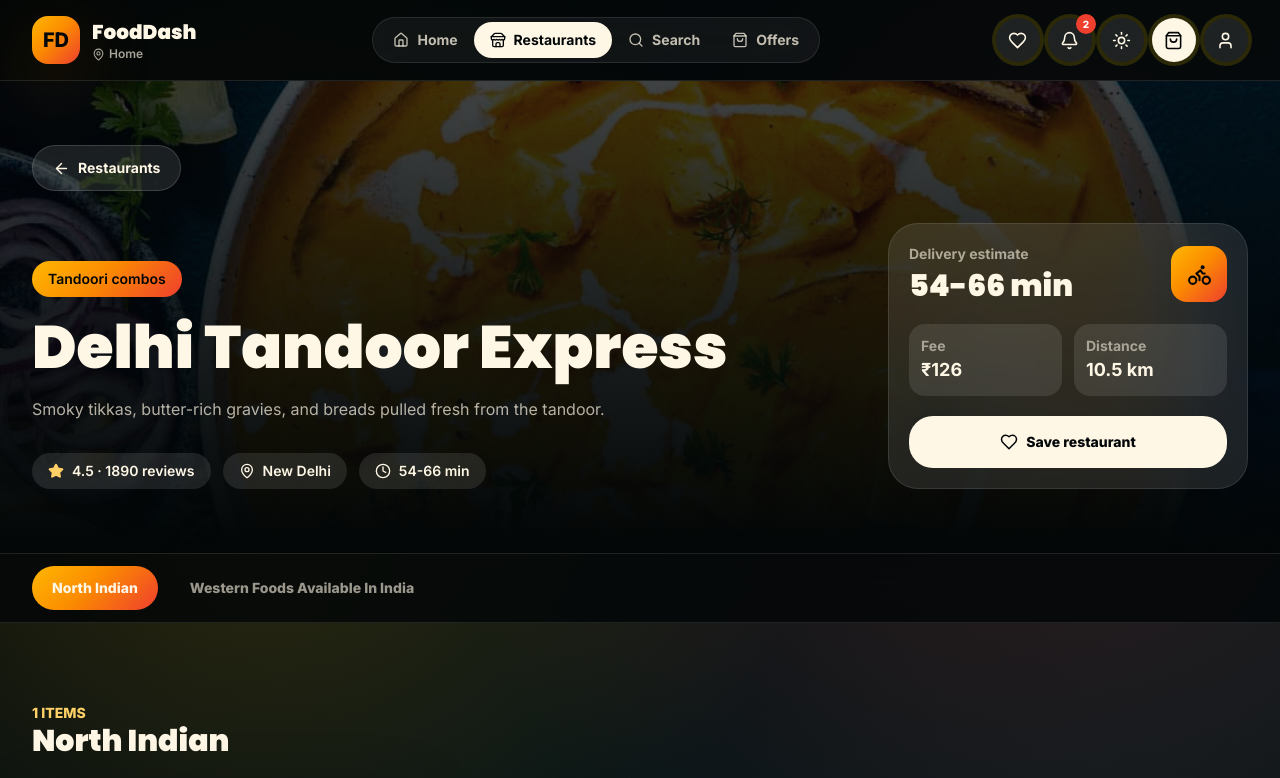
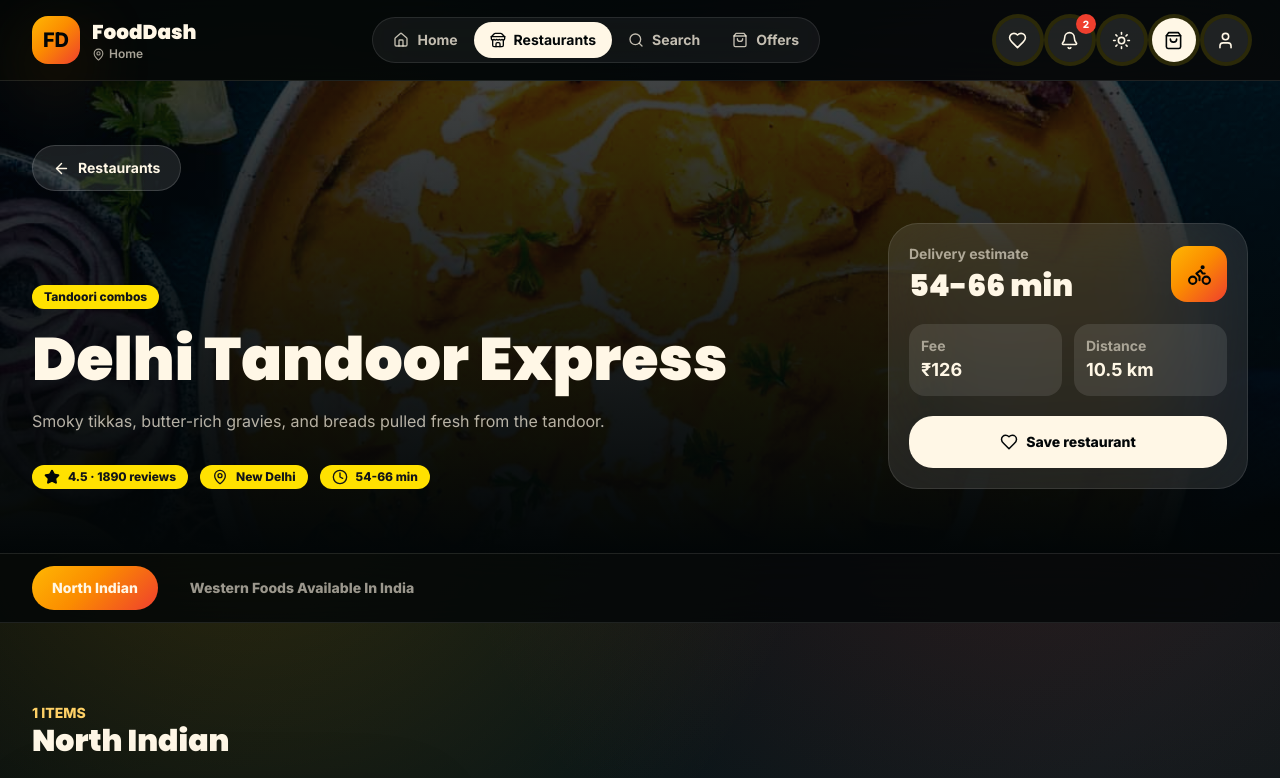
Before and after one commit to mahek-yadav/FoodDashapp, a React (Vite) app: page /restaurants/delhi-tandoor-express in a window 1280 px wide. Shown: the top 778 px of the page. Built offline with nearby package versions, Linux system fonts and the light colour scheme.

Commit message:
style(badges): apply brand yellow background and dark text to pills/badges

```diff
--- a/src/components/food/DishCard.jsx
+++ b/src/components/food/DishCard.jsx
@@ -30,7 +30,7 @@ export default function DishCard({ dish, onCustomize, index = 0, compact = false
           <Heart size={17} fill={saved ? "currentColor" : "none"} />
         </button>
         {dish.bestseller ? (
-          <span className="absolute left-3 top-3 rounded-full bg-flame-gradient px-3 py-1 text-xs font-black text-ink-950">
+          <span className="absolute left-3 top-3 pill-brand">
             Best Seller
           </span>
         ) : null}
--- a/src/components/food/OrderHistoryCard.jsx
+++ b/src/components/food/OrderHistoryCard.jsx
@@ -15,7 +15,7 @@ export default function OrderHistoryCard({ order }) {
             <Clock size={15} /> {new Date(order.placedAt).toLocaleString("en-IN")}
           </p>
         </div>
-        <span className="pill bg-mint-500 text-white">
+        <span className="pill pill-brand">
           <Truck size={16} /> {order.status}
         </span>
       </div>
--- a/src/components/food/WishlistCard.jsx
+++ b/src/components/food/WishlistCard.jsx
@@ -23,10 +23,10 @@ export default function WishlistCard({ item, type, onRemove }) {
           </button>
         </div>
         <div className="mt-4 flex flex-wrap items-center gap-2 text-xs font-black">
-          <span className="pill bg-mint-500 px-3 py-1 text-white">
+          <span className="pill pill-brand px-3 py-1">
             <Star size={13} fill="currentColor" /> {item.rating}
           </span>
-          <span className="pill bg-ink-950/5 px-3 py-1 text-ink-800 dark:bg-white/10 dark:text-cream/75">
+          <span className="pill pill-brand px-3 py-1">
             {type === "restaurant" ? `${item.deliveryTime} min` : formatINR(item.price)}
           </span>
         </div>
--- a/src/index.css
+++ b/src/index.css
@@ -95,6 +95,20 @@
     filter: brightness(0.98);
   }
 
+  /* Brand icon used for the FD logo tile in header/footer */
+  .brand-icon {
+    background: rgb(var(--brand));
+    color: rgb(17,20,24);
+    /* a subtle glow to match the button treatment */
+    box-shadow: 0 18px 48px rgba(var(--brand-rgb), 0.18);
+  }
+
+  .pill-brand {
+    @apply rounded-full px-3 py-1 text-xs font-black;
+    background: rgb(var(--brand));
+    color: rgb(17,20,24);
+  }
+
   .section-pad {
     @apply py-12 sm:py-16 lg:py-20;
   }
--- a/src/pages/HomePage.jsx
+++ b/src/pages/HomePage.jsx
@@ -27,8 +27,8 @@ export default function HomePage() {
         />
         <div className="page-shell relative grid min-h-[calc(100vh-5rem)] items-center gap-10 py-12 lg:grid-cols-[.95fr_1.05fr]">
           <motion.div initial={{ opacity: 0, y: 28 }} animate={{ opacity: 1, y: 0 }} transition={{ duration: 0.55 }}>
-            <span className="pill mb-5 bg-white/10 text-flame-300 backdrop-blur-xl">
-              <Sparkles size={16} /> India&apos;s Fastest Way To Satisfy Your Cravings
+            <span className="pill mb-5 pill-brand backdrop-blur-xl">
+              India&apos;s Fastest Way To Satisfy Your Cravings
             </span>
             <h1 className="font-display text-5xl font-black leading-tight text-cream sm:text-6xl lg:text-7xl">
               Discover India&apos;s Most Loved Food
@@ -153,7 +153,7 @@ export default function HomePage() {
         <div className="page-shell">
           <div className="grid items-center gap-8 overflow-hidden rounded-[40px] bg-ink-950 p-6 text-cream shadow-card lg:grid-cols-[1fr_.8fr] lg:p-10">
             <div>
-              <span className="pill bg-white/10 text-flame-300">
+              <span className="pill pill-brand">
                 <Gift size={16} /> Download App
               </span>
               <h2 className="mt-5 font-display text-4xl font-black sm:text-5xl">FoodDash in your pocket.</h2>
--- a/src/pages/RestaurantDetailsPage.jsx
+++ b/src/pages/RestaurantDetailsPage.jsx
@@ -76,17 +76,17 @@ export default function RestaurantDetailsPage() {
           </Link>
           <div className="grid gap-8 lg:grid-cols-[1fr_360px] lg:items-end">
             <div>
-              <span className="pill bg-flame-gradient text-ink-950">{restaurant.offers[0]}</span>
+              <span className="pill pill-brand">{restaurant.offers[0]}</span>
               <h1 className="mt-5 font-display text-5xl font-black leading-tight sm:text-6xl">{restaurant.name}</h1>
               <p className="mt-4 max-w-3xl text-base leading-8 text-cream/70">{restaurant.description}</p>
               <div className="mt-7 flex flex-wrap gap-3">
-                <span className="pill bg-white/10 text-cream">
-                  <Star className="text-flame-300" size={16} fill="currentColor" /> {restaurant.rating} · {restaurant.reviews} reviews
+                <span className="pill pill-brand">
+                  <Star className="text-ink-950" size={16} fill="currentColor" /> {restaurant.rating} · {restaurant.reviews} reviews
                 </span>
-                <span className="pill bg-white/10 text-cream">
+                <span className="pill pill-brand">
                   <MapPin size={16} /> {restaurant.city}
                 </span>
-                <span className="pill bg-white/10 text-cream">
+                <span className="pill pill-brand">
                   <Clock size={16} /> {delivery.eta}
                 </span>
               </div>
--- a/src/pages/SearchPage.jsx
+++ b/src/pages/SearchPage.jsx
@@ -68,7 +68,7 @@ export default function SearchPage() {
                 key={suggestion}
                 type="button"
                 onClick={() => setQuery(suggestion)}
-                className="pill bg-ink-950/5 text-ink-800 hover:bg-flame-400 hover:text-ink-950 dark:bg-white/10 dark:text-cream/75"
+                className="pill pill-brand"
               >
                 <Sparkles size={14} /> {suggestion}
               </button>
```
